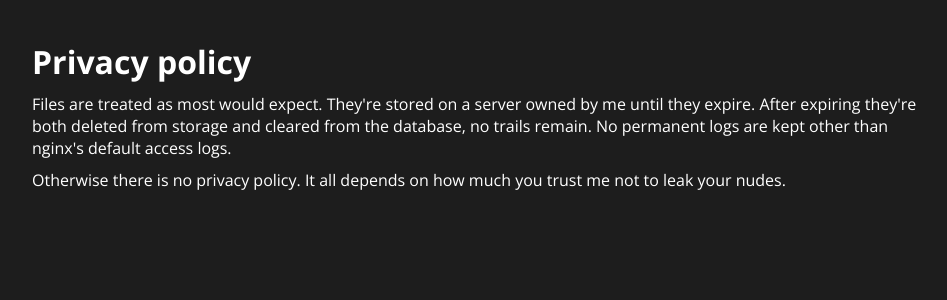
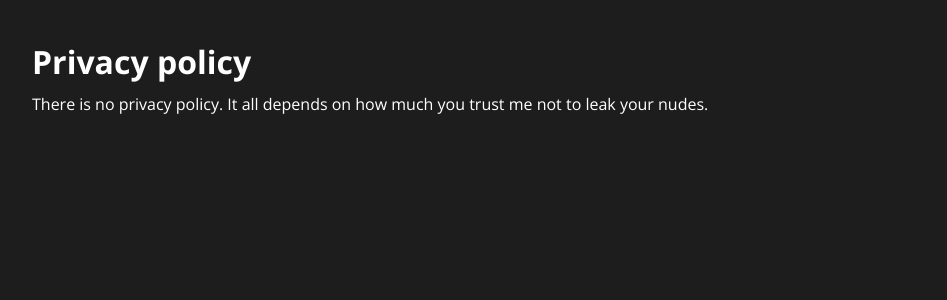
Before and after one commit to zhangshijie-bomun/QuadFile, a Flask app: template templates/privacy.html in a window 1280 px wide. Shown: the top 300 px of the page, without its empty margins (163-1110 px from the left). Run offline with Flask 2, Linux system fonts and the light colour scheme; the template is opened without the code that fills it, so the values that code supplies are empty; parts of the project's set-up code (start-up, migrations or seed data) failed here and were passed over.

Commit message:
Shortened privacy.html
The first part was pretty redundant as all the info listed there should be obvious.

```diff
--- a/templates/privacy.html
+++ b/templates/privacy.html
@@ -1,6 +1,5 @@
 {%  extends "regular.html" %}
 {% block body %}
     <h1 id="limits">Privacy policy</h1>
-    <p>Files are treated as most would expect. They're stored on a server owned by me until they expire. After expiring they're both deleted from storage and cleared from the database, no trails remain. No permanent logs are kept other than nginx's default access logs.</p>
-    <p>Otherwise there is no privacy policy. It all depends on how much you trust me not to leak your nudes.</p>
+    <p>There is no privacy policy. It all depends on how much you trust me not to leak your nudes.</p>
 {% endblock %}
```
